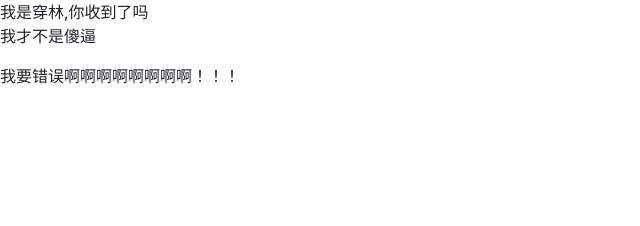
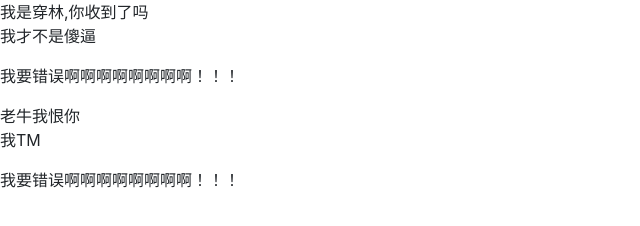
Before and after one commit to chuanlinlaile/-, a website: page src/demo.html in a window 1280 px wide. Shown: the whole page, without its empty margins (0-640 px from the left). Drawn offline with nearby package versions, Linux system fonts and the light colour scheme.

Commit message:
穿林第四次更新

```diff
--- a/src/demo.html
+++ b/src/demo.html
@@ -9,9 +9,16 @@
 </head>
 <body>
 <div>我是穿林,你收到了吗</div>
-
 <p>我才不是傻逼</p>
 <p>我要错误啊啊啊啊啊啊啊啊！！！</p>
 
+
+<div>老牛我恨你</div>
+<p>我TM</p>
+<p>我要错误啊啊啊啊啊啊啊啊！！！</p>
+
+
+
+
 </body>
 </html>
```
